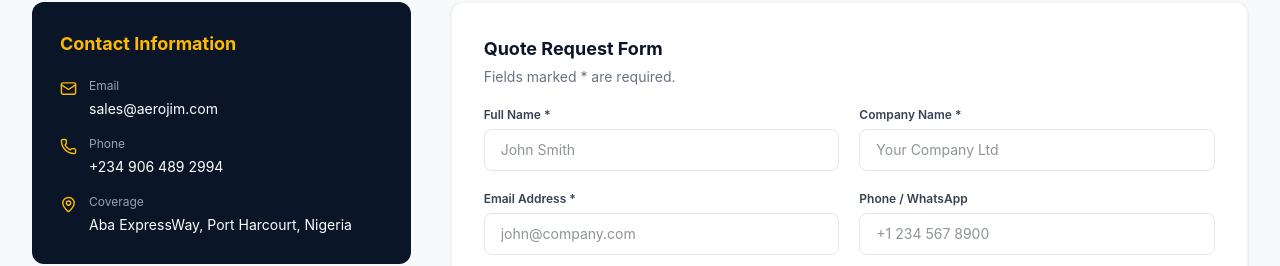
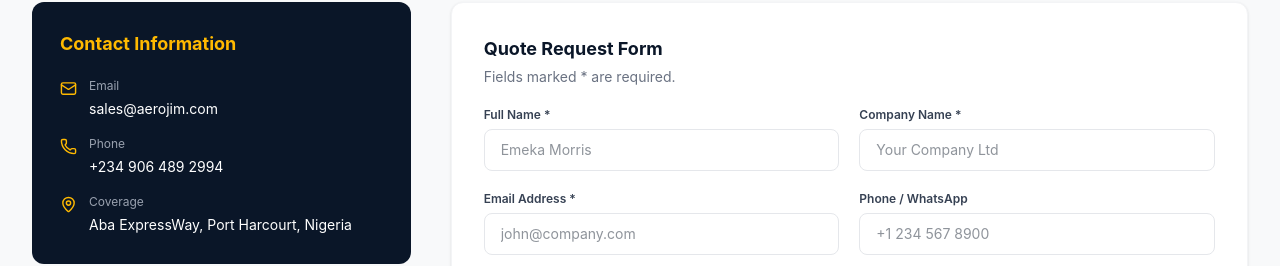
Before and after one commit to imostack/aero, a Next.js app in the folder aerojim/: page /contact in a window 1280 px wide. Shown: the part 390-656 px from the top of the page. Built offline with nearby package versions, Linux system fonts and the light colour scheme.

Commit message:
Update contact form placeholder to Nigerian name

```diff
--- a/aerojim/src/app/contact/ContactForm.tsx
+++ b/aerojim/src/app/contact/ContactForm.tsx
@@ -159,7 +159,7 @@
                     name="name"
                     value={form.name}
                     onChange={handleChange}
-                    placeholder="John Smith"
+                    placeholder="Emeka Morris"
                     className="w-full border border-gray-200 rounded-lg px-4 py-2.5 text-sm focus:outline-none focus:border-amber-400 focus:ring-1 focus:ring-amber-400 transition"
                   />
                 </div>
```
